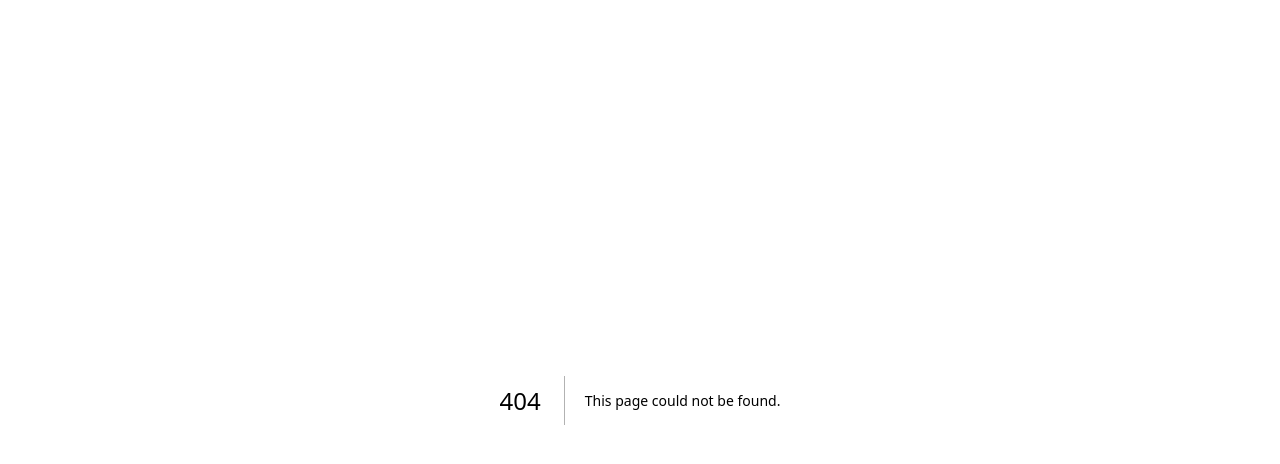
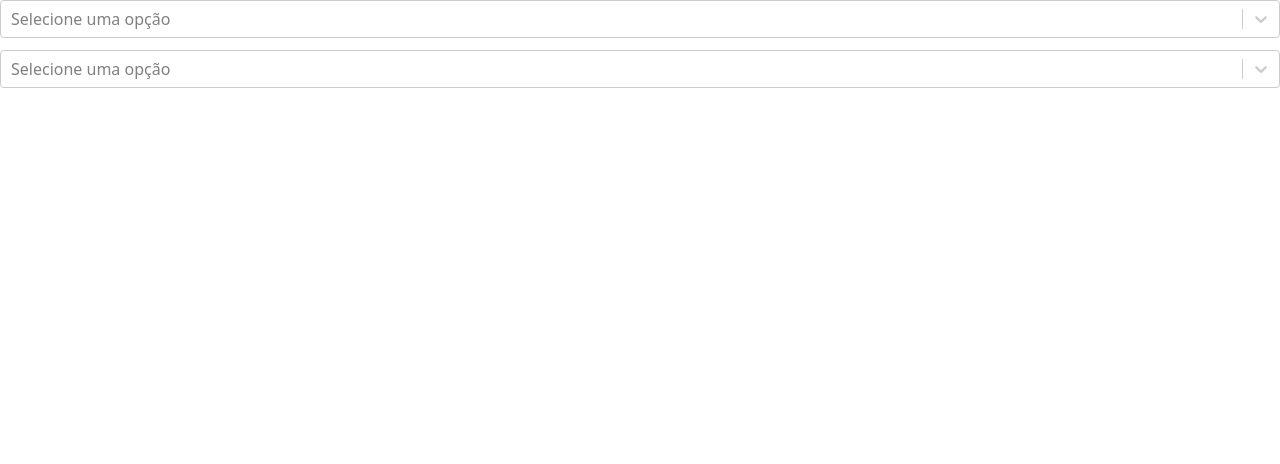
Before and after one commit to alexfilhoo/study-next-js, a Next.js app in the folder primeiroprojeto/: page /react-select in a window 1280 px wide. Before the commit this address had no page. Shown: the top 464 px of the page. Built offline with nearby package versions, Linux system fonts and the light colour scheme.

Commit message:
feat: trabalhando com react select

```diff
--- /dev/null
+++ b/primeiroprojeto/src/pages/react-select/index.tsx
@@ -0,0 +1,45 @@
+import Select from "react-select";
+import AsyncSelect from "react-select/async";
+
+export default function ReactSelect() {
+  const options = [
+    { value: "chocolate", label: "Chocolate" },
+    { value: "morango", label: "Morango" },
+    { value: "baunilha", label: "Baunilha" },
+  ];
+
+  const handleChange = (selectedOption) => {
+    console.log("Opção selecionada: ", selectedOption);
+  };
+
+  const loadOptions = (inputValue, callback) => {
+    setTimeout(() => {
+      const filteredOptions = options.filter((option) =>
+        option.label.toLowerCase().includes(inputValue.toLowerCase())
+      );
+      console.log("Filtrando opções: ", filteredOptions);
+      callback(filteredOptions);
+    }, 1000);
+  };
+
+  return (
+    <>
+      <div className="mb-3">
+        <Select
+          placeholder="Selecione uma opção"
+          options={options}
+          onChange={handleChange}
+          isMulti
+        />
+      </div>
+      <div>
+        <AsyncSelect
+          placeholder="Selecione uma opção"
+          defaultOptions={options}
+          loadOptions={loadOptions}
+          onChange={handleChange}
+        />
+      </div>
+    </>
+  );
+}
```
